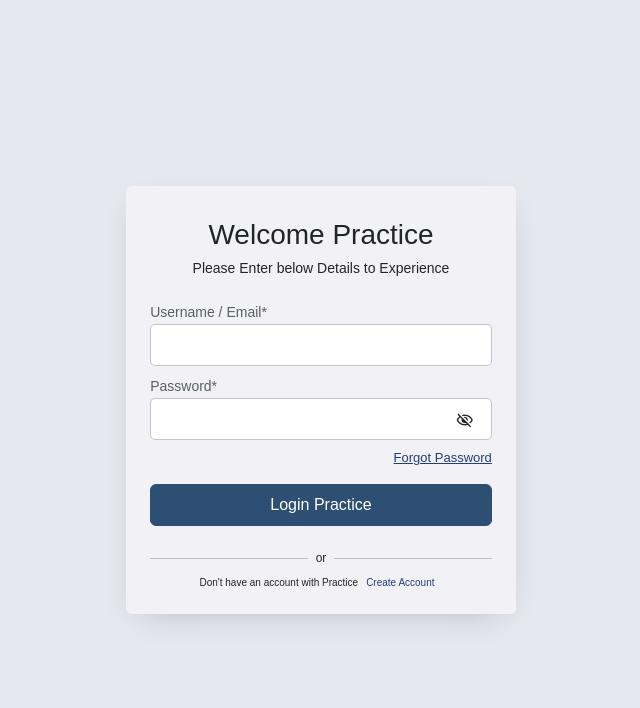
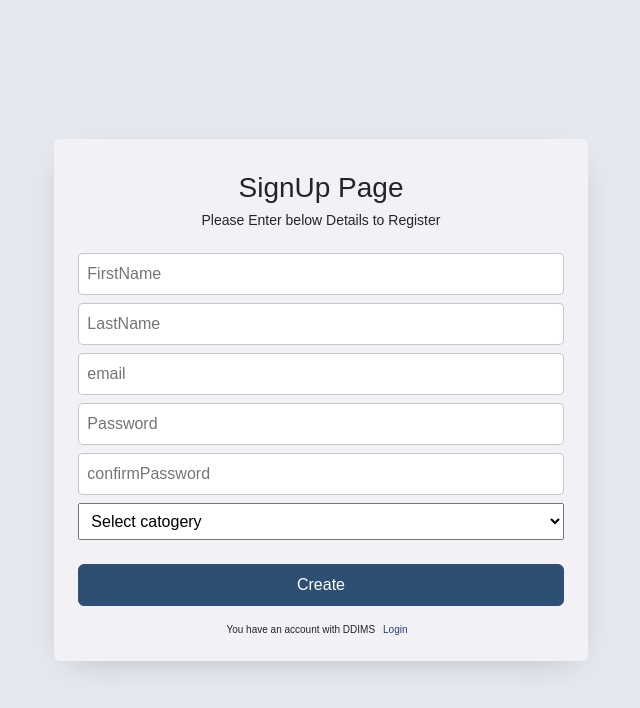
Before and after one commit to manukanna/ddims, a React (Create React App) app: page / in a window 1280 px wide. Both pictures are taken after a click on the element "Create Account". Shown: the top 708 px of the page, without its empty margins (319-959 px from the left). Built offline with nearby package versions, Linux system fonts and the light colour scheme.

Commit message:
login sign up redux implemented

```diff
--- a/src/App.tsx
+++ b/src/App.tsx
@@ -1,12 +1,10 @@
 import './App.css';
-import { Login } from './components/Login/login';
+import { SwitchLoginSignUpComponent } from './components/common_components/SwitchLoginSignUp/SwitchLoginSignUp';
 
 function App() {
   return (
     <>
-    <div>
-      <Login/>
-    </div>
+      <SwitchLoginSignUpComponent/>
     </>
   );
 }
--- a/src/components/Login/login.tsx
+++ b/src/components/Login/login.tsx
@@ -1,5 +1,6 @@
 import { useState } from "react"
-import "./login.scss"
+import "../global_styles/loginSignUp.scss"
+import { SwitchLoginSignUpContent } from "../common_components/SwitchLoginSignUp/SwitchLoginSignUp"
 import { DangerAlert } from "../common_components/alert_component/Alert_Component"
 export const Login = () => {
     const [userCreds, setUserCred] = useState({ name_email: '', password: '' })
@@ -23,12 +24,12 @@
     }
     return (
         <>
-            <div className="contaner login_component position-relative">
+            <div className="contaner loginSignUp_component position-relative">
                 <div className="row">
-                    <div className="col">
                         <div className="d-flex justify-content-center align-items-center full_min_height">
-                            <div className="login_box p-4 rounded text_center ">
-                                <h3 className="my-2">Welcome Practice</h3>
+                    <div className="col-5">
+                            <div className="loginSignUp_box p-4 rounded text_center ">
+                                <h3 className="my-2">Welcome DDIMS</h3>
                                 <h6 className="mb-4 medium_font_size">Please Enter below Details to Experience</h6>
                                 <div>
                                     <div className="input_parent w-100 my-2 text_starting">
@@ -44,16 +45,13 @@
                                         </div>
                                     </div>
                                     <div className="forgot_password text_end pointer text-decoration-underline">Forgot Password</div>
-                                    <div className="btn btn-primary my-2 submitButton w-100 py-2 my-3" onClick={submitUserCreds}>Login Practice</div>
+                                    <div className="btn btn-primary my-2 submitButton w-100 py-2 my-3" onClick={submitUserCreds}>Login DDIMS</div>
                                     <div className="d-flex justify-content-center align-items-center">
                                         <hr className="w-50" />
                                         <span className="px-2 small_font_size">or</span>
                                         <hr className="w-50" />
                                     </div>
-                                    <div className="create_account x_small_font_size">
-                                        Don't have an account with Practice
-                                        <span className="px-2 submit_color pointer">Create Account</span>
-                                    </div>
+                                   <SwitchLoginSignUpContent/>
                                 </div>
                             </div>
                         </div>
--- /dev/null
+++ b/src/components/Redux/ddimsSlice.ts
@@ -0,0 +1,29 @@
+// counterSlice.ts
+import { createSlice } from '@reduxjs/toolkit';
+
+// Define the initial state for the counter
+interface ComponentInterface {
+  switchLoginSignUp: boolean;
+}
+
+const initialState: ComponentInterface = {
+    switchLoginSignUp: true,
+};
+
+// Create a slice
+const componentSlice = createSlice({
+  name: 'signUpLoginSwitch',  // name of the slice
+  initialState,     // initial state of the counter
+  reducers: {
+    // Increment action
+    swicthLoginSignUpComponent: (state, action) => {
+      state.switchLoginSignUp = !action.payload;
+    },
+  },
+});
+
+// Export the increment action
+export const { swicthLoginSignUpComponent } = componentSlice.actions;
+
+// Export the reducer
+export default componentSlice.reducer;
--- /dev/null
+++ b/src/components/Redux/ddimsStore.ts
@@ -0,0 +1,11 @@
+// store.ts
+import { configureStore } from '@reduxjs/toolkit';
+import componentSlice from './ddimsSlice';  // import your slice's reducer
+
+const store = configureStore({
+  reducer: {
+    swicthLoginSignUpComponent: componentSlice,  // Add the counter reducer to the store
+  },
+});
+
+export default store;
--- /dev/null
+++ b/src/components/SignUp/signUp.tsx
@@ -0,0 +1,135 @@
+import { useState } from "react";
+import "../global_styles/loginSignUp.scss"
+import { DangerAlert } from "../common_components/alert_component/Alert_Component"
+import { SwitchLoginSignUpContent } from "../common_components/SwitchLoginSignUp/SwitchLoginSignUp"
+import { ValidateInputFields } from "../common_Utilis/validationOfInputFields"
+const SignUpPage = () => {
+  const [showErrorMessage, setshowErrorMessage] = useState({ showAlert: false, alertMessage: '' })
+  const [signUpDetails, setSignUpDetails] = useState({
+    firstName: "",
+    lastName: "",
+    password: "",
+    confirmPassword: "",
+    email: "",
+    catogery: "",
+  });
+  // const [createAccount, setCreateAccount] = useState(false);
+  const handleChange = (e: { target: any }) => {
+    setSignUpDetails({ ...signUpDetails, [e.target.name]: e.target.value });
+  };
+  const handleCreateAccount = (e: any) => {
+    e.preventDefault();
+    const missingInputField = ValidateInputFields(signUpDetails);
+    if (missingInputField) {
+      setshowErrorMessage({ showAlert: true, alertMessage: `Please verify the ${missingInputField} field` })
+      setTimeout(() => {
+        setshowErrorMessage({ showAlert: false, alertMessage: '' });
+      }, 2000);
+    } else {
+      // setCreateAccount(true);
+      setSignUpDetails({
+        firstName: "",
+        lastName: "",
+        password: "",
+        confirmPassword: "",
+        email: "",
+        catogery: "",
+      });
+    }
+  };
+
+  return (
+    <>
+      <div className="contaner loginSignUp_component position-relative">
+        <div className="row">
+          <div className="d-flex justify-content-center align-items-center full_min_height">
+            <div className="col-5">
+              <div className="loginSignUp_box p-4 rounded text_center ">
+                <h3 className="my-2"> SignUp Page</h3>
+                <h6 className="mb-4 medium_font_size">Please Enter below Details to Register</h6>
+                <div>
+                  <div className="input_parent w-100 my-2 text_starting">
+                    <input
+                      type="text"
+                      name="firstName"
+                      placeholder="FirstName"
+                      onChange={handleChange}
+                      value={signUpDetails.firstName}
+                      className="w-100 px-2 py-2 input_focus_none"
+                    />
+                    <br />
+                  </div>
+                  <div className="input_parent my-2 text_starting position-relative">
+                    <input
+                      type="text"
+                      name="lastName"
+                      placeholder="LastName"
+                      onChange={handleChange}
+                      value={signUpDetails.lastName}
+                      className="w-100 px-2 py-2 input_focus_none"
+                    />
+                    <br />
+                  </div>
+                  <div className="input_parent my-2 text_starting position-relative">
+                    <input
+                      type="text"
+                      name="email"
+                      placeholder="email"
+                      onChange={handleChange}
+                      value={signUpDetails.email}
+                      className="w-100 px-2 py-2 input_focus_none"
+                    />
+                    <br />
+                  </div>
+                  <div className="input_parent my-2 text_starting position-relative">
+                    <input
+                      type="password"
+                      name="password"
+                      placeholder="Password"
+                      onChange={handleChange}
+                      value={signUpDetails.password}
+                      className="w-100 px-2 py-2 input_focus_none"
+                    />
+                    <br />
+                  </div>
+                  <div className="input_parent my-2 text_starting position-relative">
+                    <input
+                      type="password"
+                      name="confirmPassword"
+                      placeholder="confirmPassword"
+                      onChange={handleChange}
+                      value={signUpDetails.confirmPassword}
+                      className="w-100 px-2 py-2 input_focus_none"
+                    />
+                    <br />
+                  </div>
+                  <div className="input_parent my-2 text_starting position-relative">
+                    <select
+                      name="catogery"
+                      onChange={handleChange}
+                      value={signUpDetails.catogery}
+                      className="w-100 px-2 py-2 input_focus_none"
+                    >
+                      <option value=""> Select catogery</option>
+                      <option value="admin">Admin</option>
+                      <option value="user">User</option>
+                      <option value="vendor">Vendor</option>
+                    </select>
+                    <br />
+                  </div>
+                  <button type="submit" onClick={handleCreateAccount} className="btn btn-primary my-2 submitButton w-100 py-2 my-3">
+                    Create
+                  </button>
+                  <SwitchLoginSignUpContent/>
+                </div>
+              </div>
+            </div>
+          </div>
+        </div>
+      </div>
+
+      {showErrorMessage.showAlert && <DangerAlert alertMessage={showErrorMessage.alertMessage} />}
+    </>
+  );
+};
+export default SignUpPage;
--- /dev/null
+++ b/src/components/common_Utilis/validationOfInputFields.tsx
@@ -0,0 +1,12 @@
+
+export const ValidateInputFields = (signUpDetails: any) => {
+
+    for (const key in signUpDetails) {
+        if (!signUpDetails[key]) {
+          return key; // Return the first missing field
+        }
+      }
+      return null; // Return null if all fields are filled
+
+
+}
--- /dev/null
+++ b/src/components/common_components/SwitchLoginSignUp/SwitchLoginSignUp.tsx
@@ -0,0 +1,27 @@
+import { Login } from "../../Login/login";
+import SignUpPage from "../../SignUp/signUp";
+import { useDispatch, useSelector } from "react-redux";
+import { swicthLoginSignUpComponent } from "../../Redux/ddimsSlice";
+
+export const SwitchLoginSignUpContent = () => {
+    const dispatch = useDispatch()
+    const { switchLoginSignUp } = useSelector((state: any) => state.swicthLoginSignUpComponent);
+    const handleSwitchLoginSignUp = () => {
+        dispatch(swicthLoginSignUpComponent(switchLoginSignUp));
+    }
+    return (<>
+        <div className="create_account x_small_font_size">
+            {switchLoginSignUp ? "Don't" : "You"} have an account with DDIMS
+            <span onClick={handleSwitchLoginSignUp} className="px-2 submit_color pointer">{switchLoginSignUp ? 'Create Account' : 'Login'}</span>
+        </div>
+    </>)
+}
+
+export const SwitchLoginSignUpComponent = () => {
+    const { switchLoginSignUp } = useSelector((state: any) => state.swicthLoginSignUpComponent);
+    return (
+        <>
+            {switchLoginSignUp ? <Login /> : <SignUpPage />}
+        </>
+    )
+}
--- a/src/components/Login/login.scss
+++ b/src/components/global_styles/loginSignUp.scss
@@ -4,10 +4,10 @@
 $color_blue: #243e7d;
 $submitButton: #2d4f73;
 
-.login_component {
+.loginSignUp_component {
   background-color: $loginBackGroundColor;
   height: 100vh;
-  .login_box {
+  .loginSignUp_box {
     font-family: sans-serif;
     box-shadow: 0px 10px 34px -15px rgba(0, 0, 0, 0.24);
     background-color: $loginBoxColor;
--- a/src/index.tsx
+++ b/src/index.tsx
@@ -3,15 +3,19 @@
 import './index.css';
 import App from './App';
 import reportWebVitals from './reportWebVitals';
-
 import 'bootstrap/dist/css/bootstrap.min.css';
 import "../src/components/global_styles/comman_styles.scss"
+import { Provider } from 'react-redux';
+import store from './components/Redux/ddimsStore';
+
 const root = ReactDOM.createRoot(
   document.getElementById('root') as HTMLElement
 );
 root.render(
   <React.StrictMode>
-    <App />
+    <Provider store={store}>
+      <App />
+    </Provider>
   </React.StrictMode>
 );
 
```
